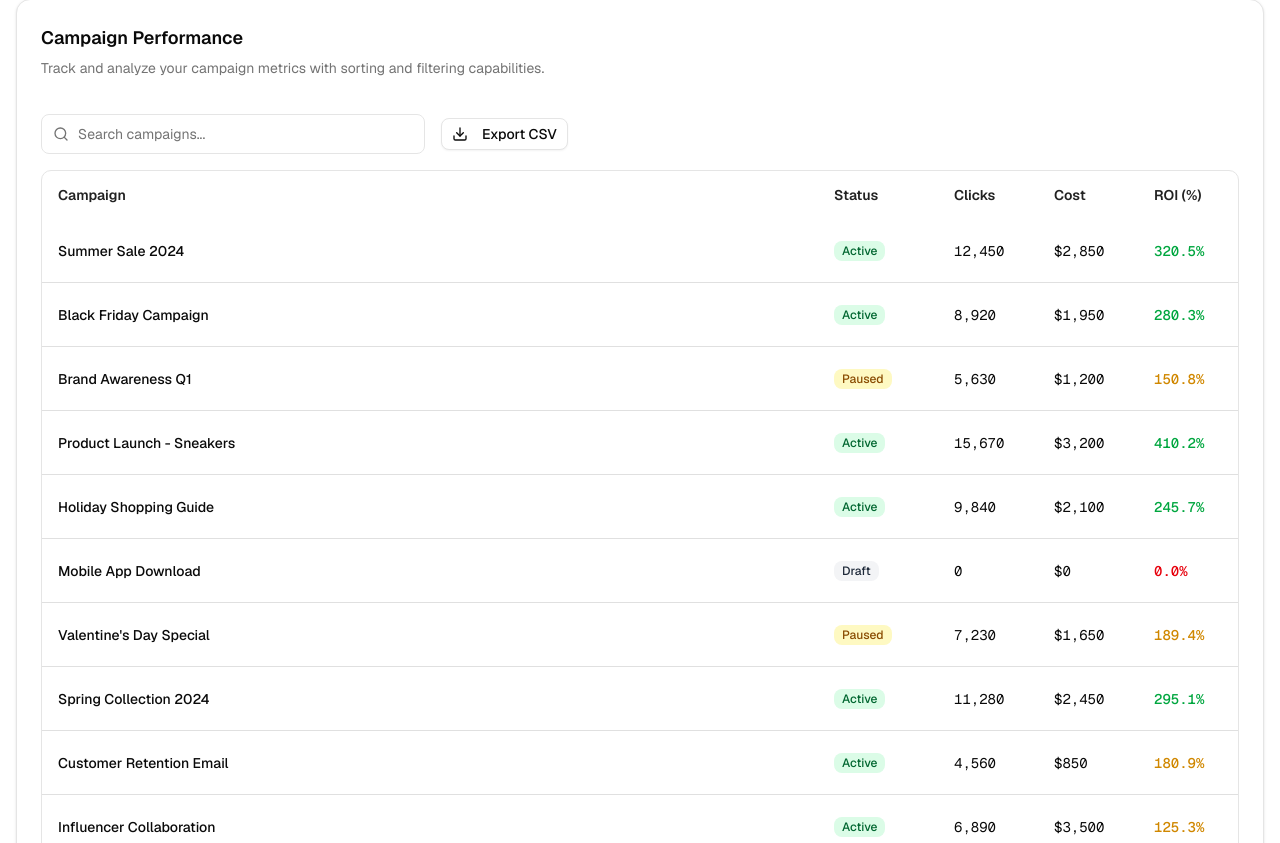
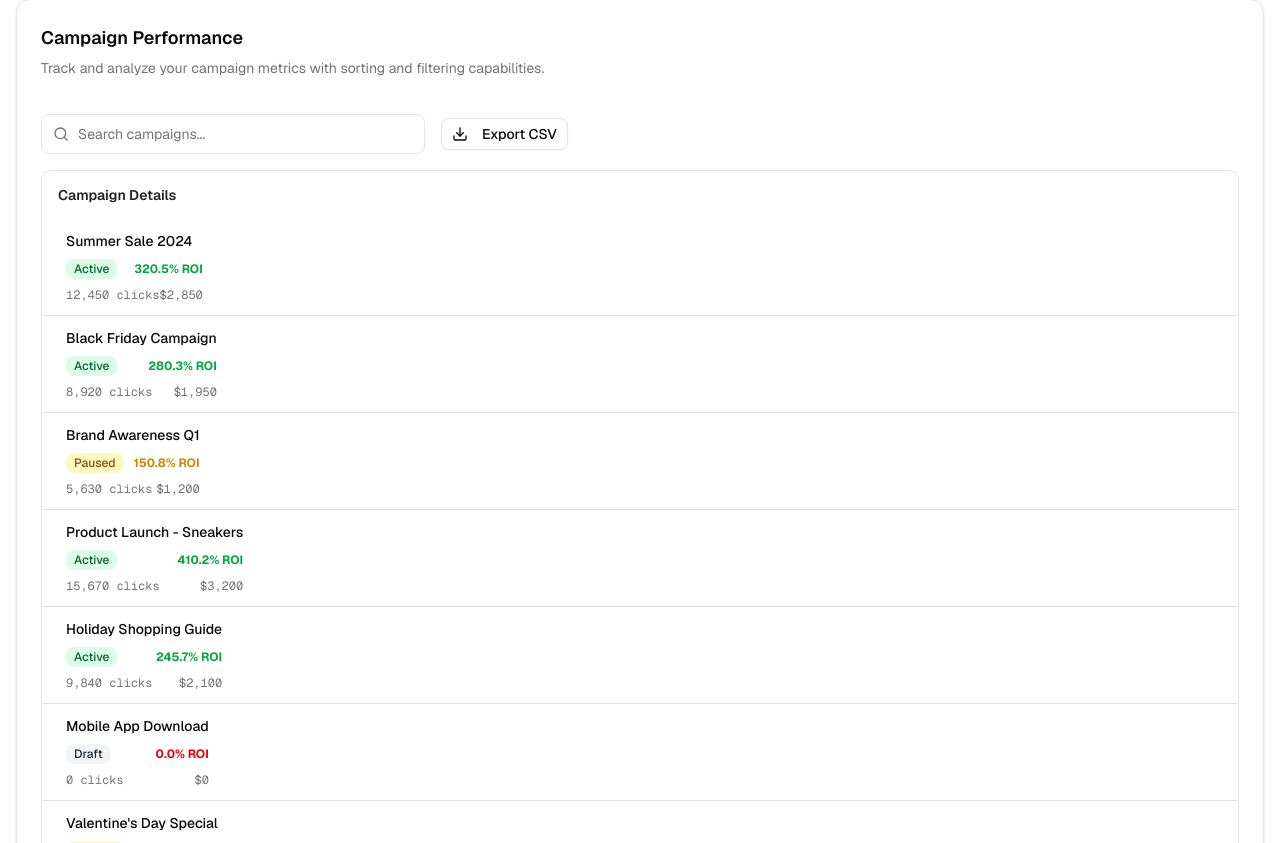
Before and after one commit to Sathwik-Shenoy/ADmyBrand, a Next.js app: page /dashboard in a window 1280 px wide. Shown: the part 1657-2500 px from the top of the page. Built offline with nearby package versions, Linux system fonts and the light colour scheme.

Commit message:
fix: Resolve hydration mismatch and React console errors

```diff
--- a/app/dashboard/page.tsx
+++ b/app/dashboard/page.tsx
@@ -12,7 +12,7 @@ import { MetricCardsGrid } from '@/components/dashboard/MetricCard';
 import { LineChart } from '@/components/dashboard/LineChart';
 import { BarChart } from '@/components/dashboard/BarChart';
 import { DonutChart } from '@/components/dashboard/DonutChart';
-import { CampaignDataTable } from '@/components/dashboard/DataTableMobile';
+import { CampaignDataTable } from '@/components/dashboard/DataTable';
 import { Card, CardContent, CardHeader, CardTitle } from '@/components/ui/card';
 import { Badge } from '@/components/ui/badge';
 
--- a/components/dashboard/DataTableMobile.tsx
+++ b/components/dashboard/DataTable.tsx
@@ -1,6 +1,6 @@
 'use client';
 
-import React, { useState, useMemo } from 'react';
+import React, { useState, useMemo, useEffect } from 'react';
 import DataTable from 'react-data-table-component';
 import { CSVLink } from 'react-csv';
 import { Card, CardContent, CardHeader, CardTitle } from '@/components/ui/card';
@@ -9,6 +9,7 @@ import { Badge } from '@/components/ui/badge';
 import { Input } from '@/components/ui/input';
 import { Download, Search } from 'lucide-react';
 import { CampaignTableRow } from '@/types';
+import { useIsMobile } from '@/hooks/useMediaQuery';
 
 interface CampaignDataTableProps {
   data: CampaignTableRow[];
@@ -32,14 +33,11 @@ const StatusBadge = ({ status }: { status: CampaignTableRow['status'] }) => {
 
 export function CampaignDataTable({ data, isLoading = false, className }: CampaignDataTableProps) {
   const [filterText, setFilterText] = useState('');
-  const [isMobile, setIsMobile] = useState(false);
+  const [mounted, setMounted] = useState(false);
+  const isMobile = useIsMobile();
 
-  // Check if mobile on mount and resize
-  React.useEffect(() => {
-    const checkMobile = () => setIsMobile(window.innerWidth < 768);
-    checkMobile();
-    window.addEventListener('resize', checkMobile);
-    return () => window.removeEventListener('resize', checkMobile);
+  useEffect(() => {
+    setMounted(true);
   }, []);
 
   // Filter data based on search text
@@ -87,7 +85,6 @@ export function CampaignDataTable({ data, isLoading = false, className }: Campai
       name: 'Campaign',
       selector: (row: CampaignTableRow) => row.campaign,
       sortable: true,
-      minWidth: '200px',
       cell: (row: CampaignTableRow) => (
         <div className="py-2">
           <div className="font-medium text-foreground">{row.campaign}</div>
@@ -98,14 +95,12 @@ export function CampaignDataTable({ data, isLoading = false, className }: Campai
       name: 'Status',
       selector: (row: CampaignTableRow) => row.status,
       sortable: true,
-      width: '120px',
       cell: (row: CampaignTableRow) => <StatusBadge status={row.status} />,
     },
     {
       name: 'Clicks',
       selector: (row: CampaignTableRow) => row.clicks,
       sortable: true,
-      width: '100px',
       cell: (row: CampaignTableRow) => (
         <span className="font-mono text-foreground">
           {row.clicks.toLocaleString()}
@@ -116,7 +111,6 @@ export function CampaignDataTable({ data, isLoading = false, className }: Campai
       name: 'Cost',
       selector: (row: CampaignTableRow) => row.cost,
       sortable: true,
-      width: '100px',
       cell: (row: CampaignTableRow) => (
         <span className="font-mono text-foreground">
           ${row.cost.toLocaleString()}
@@ -127,7 +121,6 @@ export function CampaignDataTable({ data, isLoading = false, className }: Campai
       name: 'ROI (%)',
       selector: (row: CampaignTableRow) => row.roi,
       sortable: true,
-      width: '100px',
       cell: (row: CampaignTableRow) => (
         <span className={`font-mono font-medium ${
           row.roi > 200
@@ -263,8 +256,8 @@ export function CampaignDataTable({ data, isLoading = false, className }: Campai
               <div className="h-10 w-full sm:w-80 bg-muted animate-pulse rounded" />
               <div className="h-10 w-full sm:w-32 bg-muted animate-pulse rounded" />
             </div>
-            {[...Array(isMobile ? 6 : 10)].map((_, i) => (
-              <div key={i} className={`${isMobile ? 'h-20' : 'h-16'} bg-muted animate-pulse rounded`} />
+            {[...Array(6)].map((_, i) => (
+              <div key={i} className="h-16 bg-muted animate-pulse rounded" />
             ))}
           </div>
         </CardContent>
@@ -283,6 +276,14 @@ export function CampaignDataTable({ data, isLoading = false, className }: Campai
       <CardContent>
         <FilterComponent />
         <div className="rounded-lg border overflow-hidden">
+          {!mounted ? (
+            // Show loading skeleton until mounted to prevent hydration mismatch
+            <div className="space-y-4 p-4">
+              {[...Array(5)].map((_, i) => (
+                <div key={i} className="h-16 bg-muted animate-pulse rounded" />
+              ))}
+            </div>
+          ) : (
             <DataTable
               columns={columns}
               data={filteredItems}
@@ -298,6 +299,7 @@ export function CampaignDataTable({ data, isLoading = false, className }: Campai
                 </div>
               }
             />
+          )}
         </div>
       </CardContent>
     </Card>
--- /dev/null
+++ b/hooks/useMediaQuery.ts
@@ -0,0 +1,28 @@
+'use client';
+
+import { useState, useEffect } from 'react';
+
+export function useMediaQuery(query: string) {
+  const [matches, setMatches] = useState(false);
+  const [mounted, setMounted] = useState(false);
+
+  useEffect(() => {
+    setMounted(true);
+    const mediaQuery = window.matchMedia(query);
+    setMatches(mediaQuery.matches);
+
+    const handler = (event: MediaQueryListEvent) => {
+      setMatches(event.matches);
+    };
+
+    mediaQuery.addEventListener('change', handler);
+    return () => mediaQuery.removeEventListener('change', handler);
+  }, [query]);
+
+  // Return false during SSR and initial hydration
+  return mounted ? matches : false;
+}
+
+export function useIsMobile() {
+  return useMediaQuery('(max-width: 767px)');
+}
```
Lines whose indentation alone changed are shown as unchanged.
